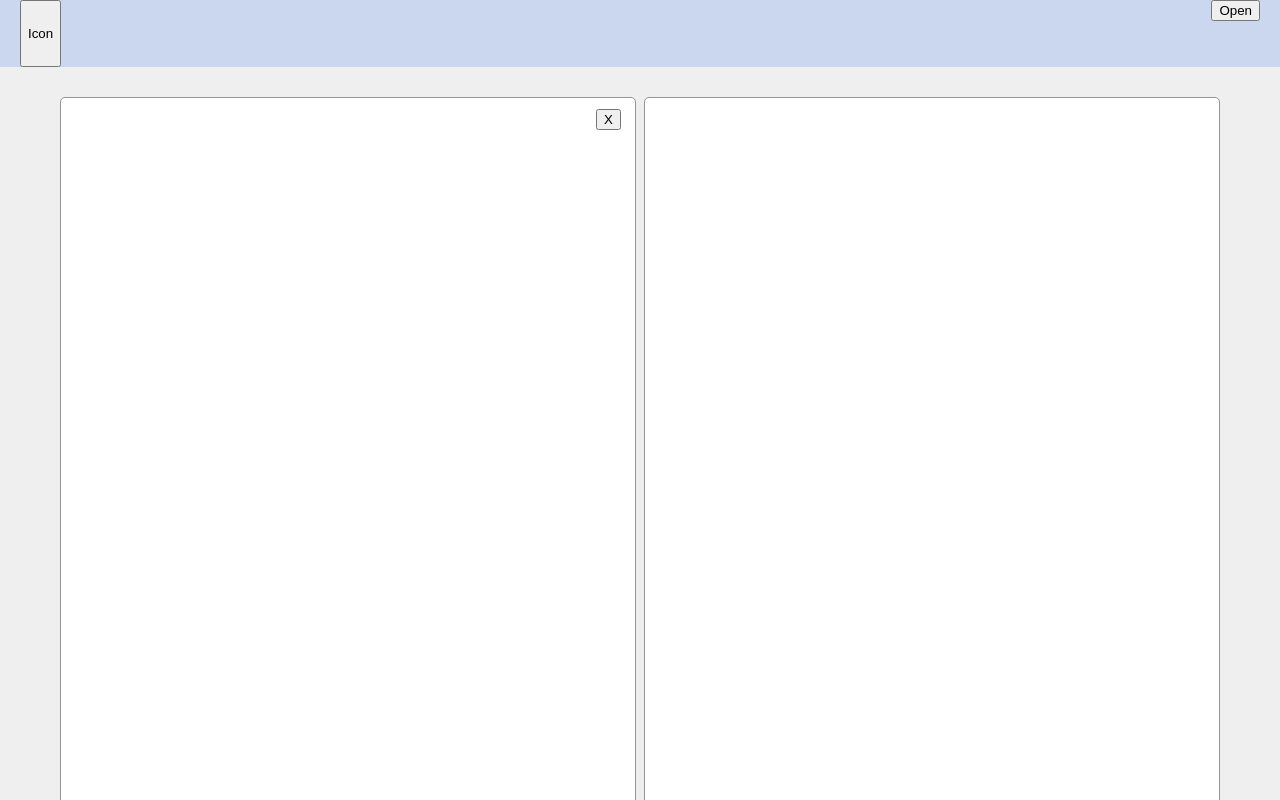
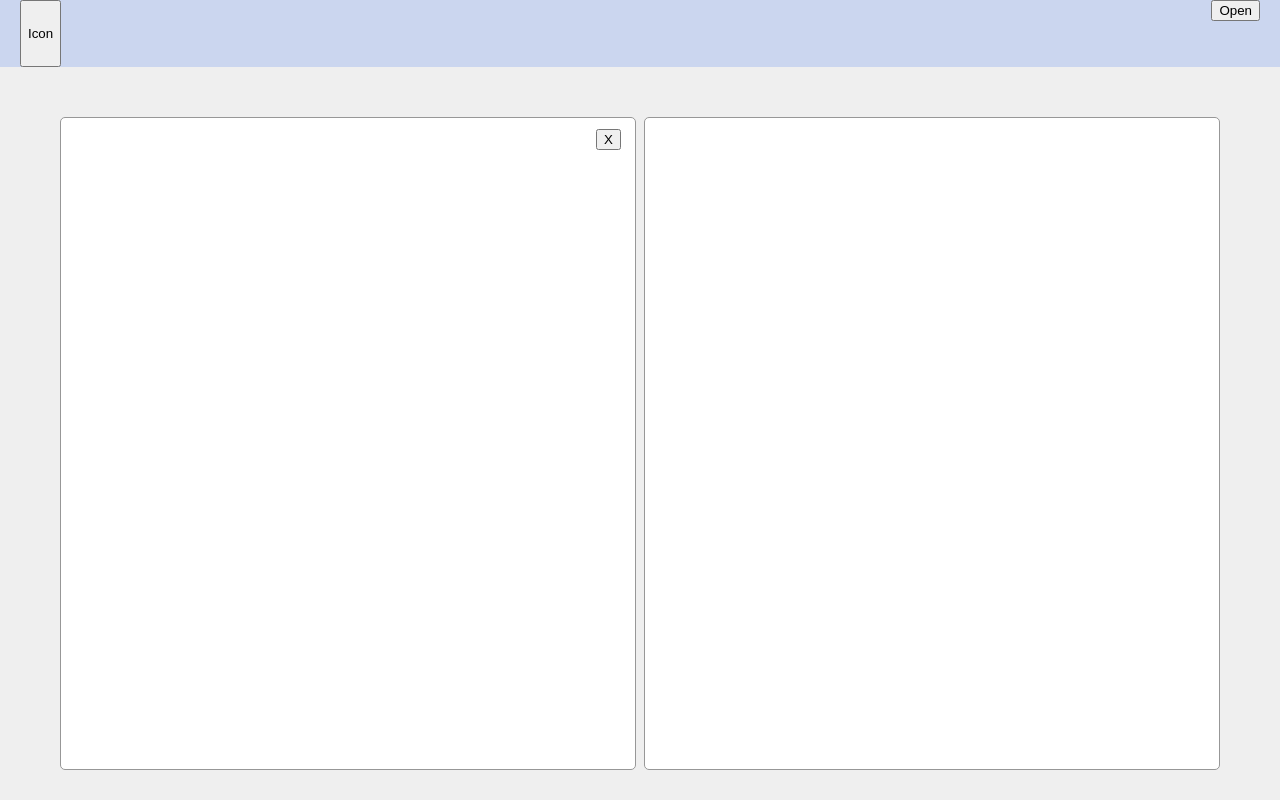
Before and after one commit to Lulkafe/CopyTokenizer, a React app: page / in a window 1280 px wide. Shown: the top 800 px of the page. Built offline with nearby package versions, Linux system fonts and the light colour scheme.

Commit message:
Fixed an alignment (dif heights) issue

```diff
--- a/src/components.tsx
+++ b/src/components.tsx
@@ -149,7 +149,7 @@ function Content (props) {
             <InputArea/>
             <OutputArea/>
         </div>
-    )
+        )
 }
 
 function InputArea (props) {
--- a/src/reducer.ts
+++ b/src/reducer.ts
@@ -102,7 +102,6 @@ export const TokenizerReducer = (state, action) => {
 
         case ACTION.SETTING.UPDATE:
         {
-            console.log(action.settings);
             return {
                 ...state,
                 removedChars: action.settings.removedChars,
--- a/src/sass/content.sass
+++ b/src/sass/content.sass
@@ -1,6 +1,7 @@
 #content-wrapper
+    height: calc(100vh - 67px) //67px is the height of nav
     display: flex
-    padding-top: 30px
+    padding: 50px 0 30px 0
     gap: 0.5rem
     justify-content: center
     align-content: center
@@ -15,3 +16,4 @@
 #display-toggle-btn-wrapper
     position: relative
     width: 90%
+    height: 0
--- a/src/sass/input-area.sass
+++ b/src/sass/input-area.sass
@@ -12,7 +12,7 @@ $clear-btn-width: 30px
     border-radius: 5px
     border: solid 1px #979797
     width: 100%
-    height: 860px
+    height: 100%
     background: white
     display: inline-block
     resize: none
@@ -24,3 +24,4 @@ $clear-btn-width: 30px
 #input-area-wrapper
     position: relative
     width: 45%
+    height: 100%
--- a/src/sass/output-area.sass
+++ b/src/sass/output-area.sass
@@ -1,8 +1,7 @@
 #output-area
     width: 45%
-    height: 860px
+    height: 100%
     background: white
-    display: inline-block
     border: 1px solid gray
     padding: 2rem 1rem 2rem 1rem
     overflow: scroll
--- a/src/sass/style.sass
+++ b/src/sass/style.sass
@@ -1,8 +1,8 @@
 @use './output-area'
 @use './input-area'
 @use './nav-bar'
+@use "./content"
 @use './media-query'
-@use "./content"
 
 /* For general CSS rules */
 
```
